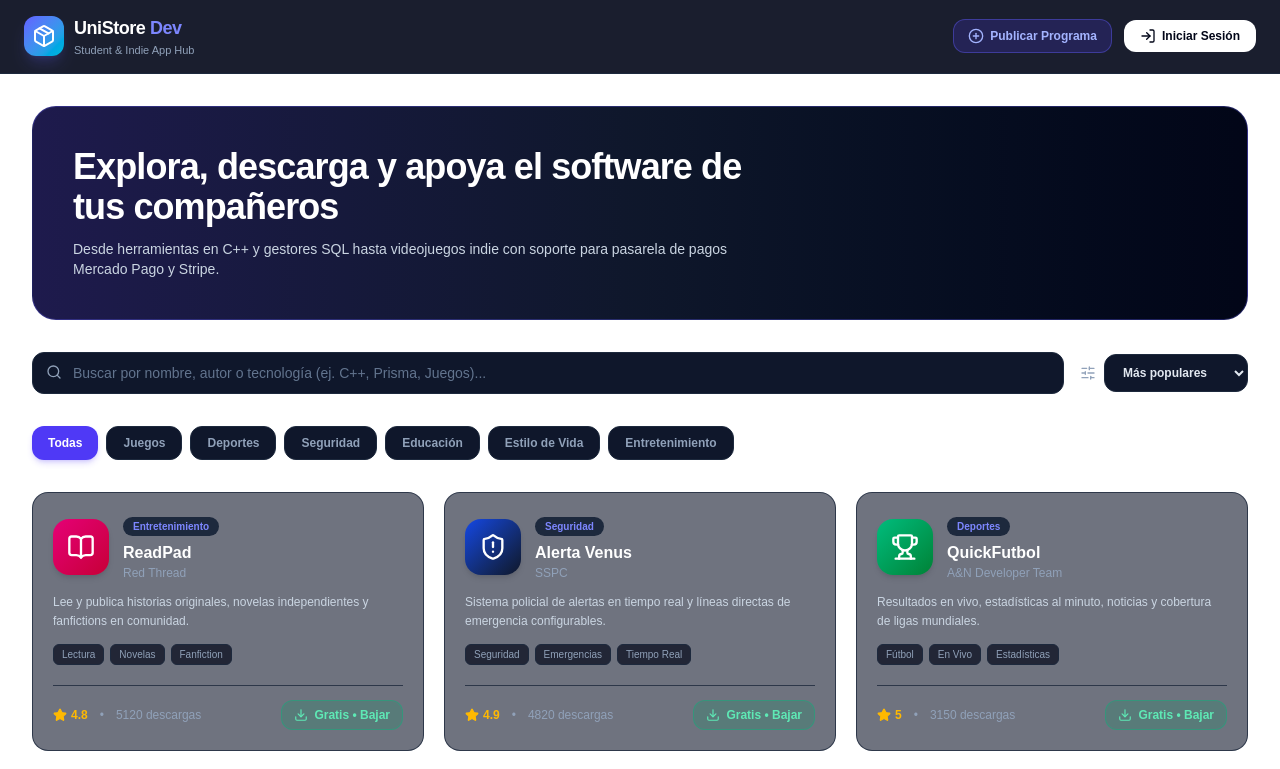
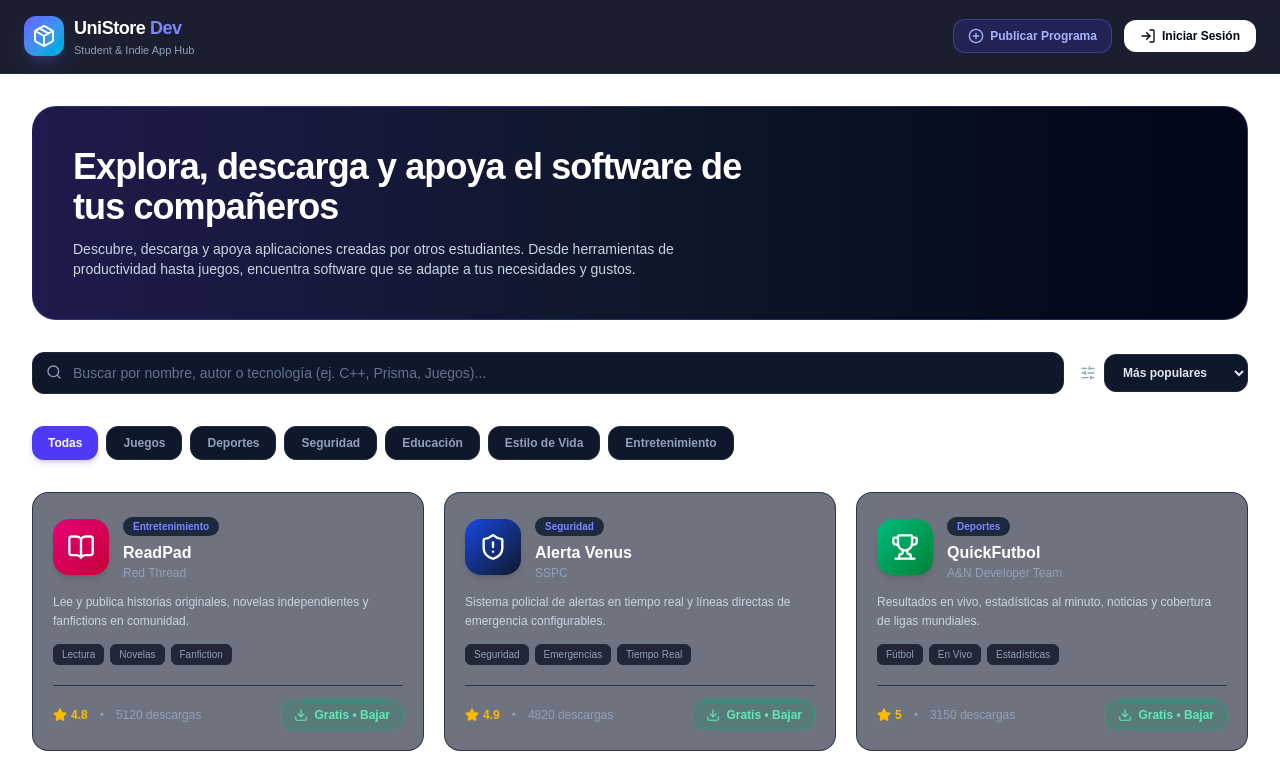
Before and after one commit to faaronivan/unistore-dev, a Next.js app: page / in a window 1280 px wide. Shown: the top 769 px of the page. Built offline with nearby package versions, Linux system fonts and the light colour scheme; no server answers; the database is empty.

Commit message:
actualizacion1

```diff
--- a/app/page.tsx
+++ b/app/page.tsx
@@ -42,7 +42,7 @@ export default function HomePage() {
             Explora, descarga y apoya el software de tus compañeros
           </h1>
           <p className="text-sm text-slate-300">
-            Desde herramientas en C++ y gestores SQL hasta videojuegos indie con soporte para pasarela de pagos Mercado Pago y Stripe.
+            Descubre, descarga y apoya aplicaciones creadas por otros estudiantes. Desde herramientas de productividad hasta juegos, encuentra software que se adapte a tus necesidades y gustos.
           </p>
         </div>
       </section>
```
